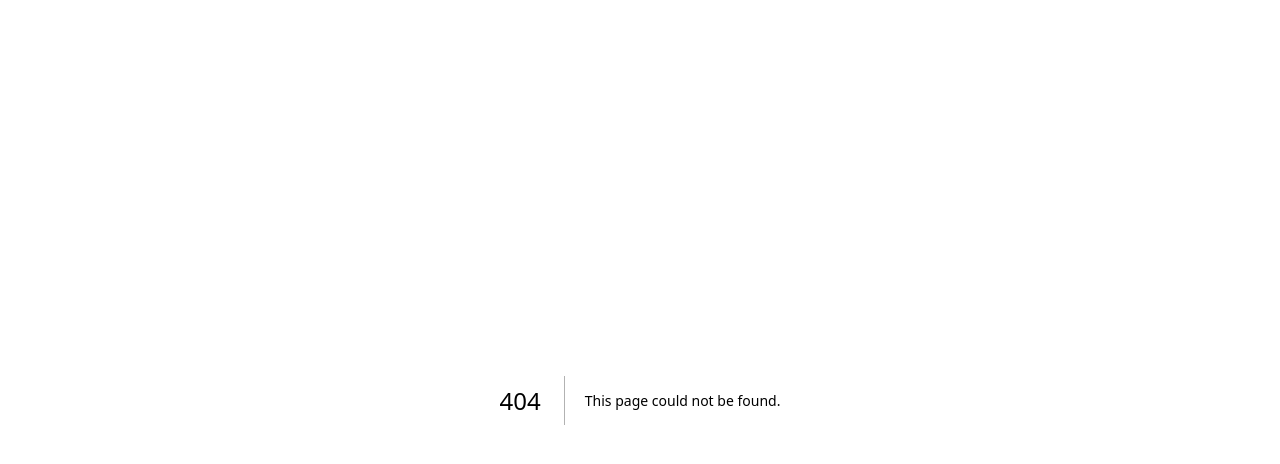
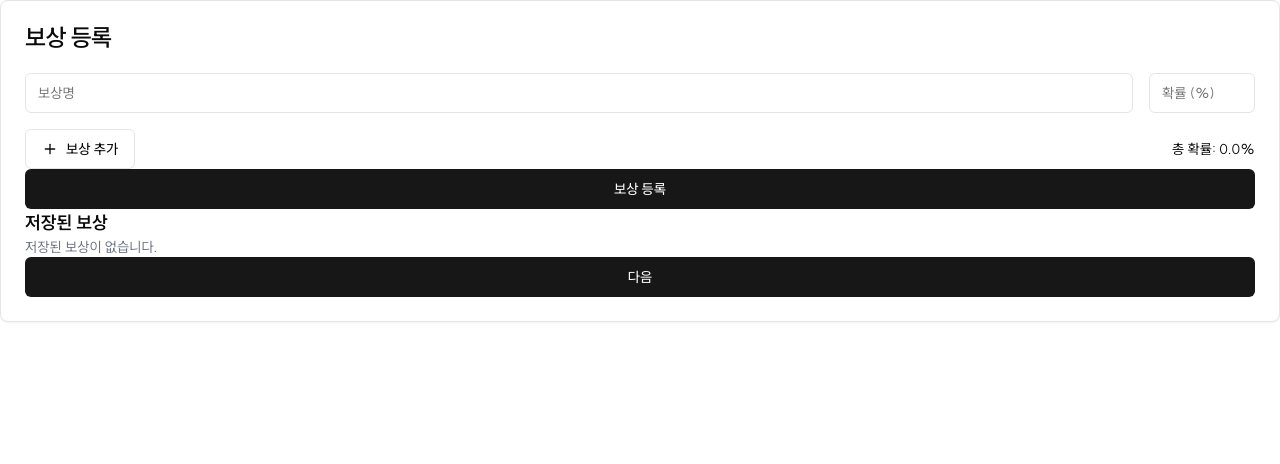
Before and after one commit to kim-taewoo/surveygacha, a Next.js app: page /new/reward in a window 1280 px wide. Before the commit this address had no page. Shown: the top 464 px of the page. Built offline with nearby package versions, Linux system fonts and the light colour scheme.

Commit message:
fix: pr 피드백 반영

```diff
--- a/src/app/(admin)/admin/link/page.tsx
+++ /dev/null
@@ -1,132 +0,0 @@
-// 링크 생성 페이지
-"use client";
-
-import { Copy } from "lucide-react";
-import { useRouter } from "next/navigation";
-import { useEffect, useState } from "react";
-
-import { Button } from "@/components/ui/button";
-import { getSupabaseBrowserClient } from "@/lib/supabase/client";
-
-interface Reward {
-  survey_id: number;
-  gacha_id: number;
-  possibility: boolean;
-}
-
-interface LinkPageProps {
-  defaultId?: string;
-}
-
-const LinkPage = ({ defaultId = "survey" }: LinkPageProps) => {
-  const router = useRouter();
-  const supabase = getSupabaseBrowserClient();
-
-  const [id, setId] = useState<string>(defaultId);
-  const [rewards, setRewards] = useState<Reward[]>([]);
-
-  const fetchRewards = async () => {
-    try {
-      const { data, error } = await supabase
-        .from("rewards")
-        .select("*");
-
-      // data가 null일 수 있으므로 빈 배열을 기본값으로 설정
-      setRewards(data as Reward[] || []);
-    }
-    catch (error) {
-      console.log("reward 조회 에러:", error);
-    }
-  };
-
-  const handleCopyLink = async () => {
-    try {
-      await navigator.clipboard.writeText(id);
-      alert("링크가 복사되었습니다");
-    }
-    catch (error) {
-      console.log("링크 복사 에러:", error);
-      alert("링크 복사 중 오류가 발생했습니다");
-    }
-  };
-
-  // 컴포넌트 마운트 시 데이터 조회
-  useEffect(() => {
-    fetchRewards();
-  }, []);
-
-  const onClickLink = () => {
-    // 이동 링크 수정하기
-    router.push("/");
-  };
-
-  // // 데이터 추가 함수
-  // const addReward = async (newReward) => {
-  //   try {
-  //     const { data, error } = await supabase
-  //       .from("rewards")
-  //       .insert([
-  //         {
-  //           survey_id: newReward.survey_id,
-  //           gacha_id: newReward.gacha_id,
-  //           possibility: newReward.possibility,
-  //         },
-  //       ])
-  //       .select();
-
-  //     if (error) throw error;
-
-  //     // 데이터 추가 후 목록 새로고침
-  //     fetchRewards();
-  //   }
-  //   catch (error) {
-  //     setError(error.message);
-  //   }
-  // };
-
-  return (
-    <div className="container mx-auto max-w-2xl p-8">
-      <div className="space-y-6 rounded-lg bg-white p-6 shadow-md">
-        <div className="flex items-center justify-between gap-4 rounded-lg bg-gray-50 p-4">
-          <p className="flex-1 truncate text-gray-600">
-            {id || "생성된 링크가 없습니다"}
-          </p>
-          <Button
-            variant="outline"
-            size="sm"
-            onClick={handleCopyLink}
-            className="flex items-center gap-2"
-          >
-            <Copy className="size-4" />
-            복사하기
-          </Button>
-        </div>
-
-        <Button onClick={onClickLink} className="w-full">
-          생성된 링크로 이동하기
-        </Button>
-
-        {/* 데이터 목록 표시 */}
-        <ul>
-          {rewards.map(reward => (
-            <li key={`${reward.survey_id}-${reward.gacha_id}`}>
-              Survey ID:
-              {" "}
-              {reward.survey_id}
-              ,
-              Gacha ID:
-              {" "}
-              {reward.gacha_id}
-              ,
-              Possibility:
-              {" "}
-              {reward.possibility ? "Yes" : "No"}
-            </li>
-          ))}
-        </ul>
-      </div>
-    </div>
-  );
-};
-
-export default LinkPage;
--- a/src/app/(admin)/admin/product/page.tsx
+++ /dev/null
@@ -1,8 +0,0 @@
-// 상품등록 및 확률 설정 페이지
-
-import { ProductContainer } from "@/features/product/components/product-container";
-
-const ProductPage = () => {
-  return <ProductContainer />;
-};
-export default ProductPage;
--- /dev/null
+++ b/src/app/new/link/page.tsx
@@ -0,0 +1,44 @@
+// 링크 생성 페이지
+"use client";
+
+import { useEffect, useState } from "react";
+
+import { LinkContainer } from "@/features/link/components/linkContainer";
+import { getSupabaseBrowserClient } from "@/lib/supabase/client";
+
+export interface Reward {
+  survey_id: number;
+  gacha_id: number;
+  possibility: boolean;
+}
+
+const LinkPage = () => {
+  const supabase = getSupabaseBrowserClient();
+
+  const [rewards, setRewards] = useState<Reward[]>([]);
+
+  const fetchRewards = async () => {
+    try {
+      const { data } = await supabase
+        .from("rewards")
+        .select("*");
+
+      // data가 null일 수 있으므로 빈 배열을 기본값으로 설정
+      setRewards(data as Reward[] || []);
+    }
+    catch (error) {
+      console.error("reward 조회 에러:", error);
+    }
+  };
+
+  // 컴포넌트 마운트 시 데이터 조회
+  useEffect(() => {
+    fetchRewards();
+  }, []);
+
+  return (
+    <LinkContainer rewards={rewards} />
+  );
+};
+
+export default LinkPage;
--- /dev/null
+++ b/src/app/new/reward/page.tsx
@@ -0,0 +1,8 @@
+// 상품등록 및 확률 설정 페이지
+
+import { RewardContainer } from "@/features/reward/components/rewardContainer";
+
+const RewardPage = () => {
+  return <RewardContainer />;
+};
+export default RewardPage;
--- /dev/null
+++ b/src/features/link/components/linkContainer.tsx
@@ -0,0 +1,73 @@
+import { Copy } from "lucide-react";
+import { useRouter } from "next/navigation";
+
+import { Reward } from "@/app/new/link/page";
+import { Button } from "@/components/ui/button";
+
+const defaultId = "survey";
+
+export const LinkContainer = ({ rewards }: { rewards: Reward[] }) => {
+  const router = useRouter();
+
+  const id = defaultId;
+
+  const onCopyLinkClick = async () => {
+    try {
+      await navigator.clipboard.writeText(id);
+      alert("링크가 복사되었습니다");
+    }
+    catch (error) {
+      console.error("링크 복사 에러:", error);
+      alert("링크 복사 중 오류가 발생했습니다");
+    }
+  };
+  return (
+    <div className="container mx-auto max-w-2xl p-8">
+      <div className="space-y-6 rounded-lg bg-white p-6 shadow-md">
+        <div className="flex items-center justify-between gap-4 rounded-lg bg-gray-50 p-4">
+          <p className="flex-1 truncate text-gray-600">
+            {id || "생성된 링크가 없습니다"}
+          </p>
+          <Button
+            variant="outline"
+            size="sm"
+            onClick={onCopyLinkClick}
+            className="flex items-center gap-2"
+          >
+            <Copy className="size-4" />
+            복사하기
+          </Button>
+        </div>
+
+        <Button
+          onClick={() => {
+          // 이동 링크 수정하기
+            router.push("/");
+          }}
+          className="w-full"
+        >
+          생성된 링크로 이동하기
+        </Button>
+
+        {/* 데이터 목록 표시 */}
+        <ul>
+          {rewards.map(reward => (
+            <li key={`${reward.survey_id}-${reward.gacha_id}`}>
+              Survey ID:
+              {" "}
+              {reward.survey_id}
+              ,
+              Gacha ID:
+              {" "}
+              {reward.gacha_id}
+              ,
+              Possibility:
+              {" "}
+              {reward.possibility ? "Yes" : "No"}
+            </li>
+          ))}
+        </ul>
+      </div>
+    </div>
+  );
+};
--- a/src/features/mypage/components/admin-container.tsx
+++ /dev/null
@@ -1,3 +0,0 @@
-export const AdminUserContainer = () => {
-  return <>공급자 마이페이지</>;
-};
--- a/src/features/product/components/product-container.tsx
+++ b/src/features/reward/components/rewardContainer.tsx
@@ -2,75 +2,73 @@
 
 import { Plus, Trash2 } from "lucide-react";
 import { useRouter } from "next/navigation";
-import { useState } from "react";
+import { useEffect, useState } from "react";
 
 import { Button } from "@/components/ui/button";
 import { Card, CardHeader, CardTitle, CardContent } from "@/components/ui/card";
 import { Input } from "@/components/ui/input";
 
-type Prize = {
+type Reward = {
   name: string;
   probability: string;
 };
 
-export const ProductContainer = () => {
+export const RewardContainer = () => {
   const router = useRouter();
 
-  const [prizes, setPrizes] = useState<Prize[]>([
+  const [rewards, setRewards] = useState<Reward[]>([
     { name: "", probability: "" },
   ]);
 
-  const [savedPrizes, setSavedPrizes] = useState<Prize[]>(() => {
-    // 로컬 스토리지에서 저장된 값 가져오기
-    // 수정 필요
-    const storedPrizes = localStorage.getItem("savedPrizes");
-    return storedPrizes ? JSON.parse(storedPrizes) : [];
-  });
+  const [savedRewards, setSavedRewards] = useState<Reward[]>([]);
 
-  const addPrize = () => {
-    setPrizes([...prizes, { name: "", probability: "" }]);
+  useEffect(() => {
+    const storedRewards = localStorage.getItem("savedRewards");
+    if (storedRewards) {
+      setSavedRewards(JSON.parse(storedRewards));
+    }
+  }, []);
+
+  const addReward = () => {
+    setRewards([...rewards, { name: "", probability: "" }]);
   };
 
-  const removePrize = (index: number) => {
-    setPrizes(prizes.filter((_, i) => i !== index));
+  const removeReward = (index: number) => {
+    setRewards(rewards.filter((_, i) => i !== index));
   };
 
-  const updatePrize = (index: number, field: keyof Prize, value: string) => {
-    const newPrizes = [...prizes];
-    newPrizes[index][field] = value;
-    setPrizes(newPrizes);
+  const updateReward = (index: number, field: keyof Reward, value: string) => {
+    const newRewards = [...rewards];
+    newRewards[index][field] = value;
+    setRewards(newRewards);
   };
 
-  const handleSubmit = (e: React.FormEvent) => {
+  const onSubmit = (e: React.FormEvent) => {
     e.preventDefault();
-    // console.log("등록된 상품:", prizes);
-
-    // 로컬 스토리지에 저장
-    // 수정 필요
-    localStorage.setItem("savedPrizes", JSON.stringify(prizes));
-    setSavedPrizes(prizes); // 저장된 값 상태 업데이트
-    setPrizes([{ name: "", probability: "" }]); // 입력 필드 초기화
+    localStorage.setItem("savedRewards", JSON.stringify(rewards));
+    setSavedRewards(rewards);
+    setRewards([{ name: "", probability: "" }]);
   };
 
-  const totalProbability = prizes.reduce((sum, prize) => {
-    const prob = parseFloat(prize.probability) || 0;
+  const totalProbability = rewards.reduce((sum, reward) => {
+    const prob = parseFloat(reward.probability) || 0;
     return sum + prob;
   }, 0);
 
   return (
     <Card className="mx-auto w-full max-w-2xl">
       <CardHeader>
-        <CardTitle>상품 등록</CardTitle>
+        <CardTitle>보상 등록</CardTitle>
       </CardHeader>
       <CardContent>
-        <form onSubmit={handleSubmit}>
-          {prizes.map((prize, index) => (
+        <form onSubmit={onSubmit}>
+          {rewards.map((reward, index) => (
             <div key={index} className="mb-4 flex gap-4">
               <div className="flex-1">
                 <Input
-                  placeholder="상품명"
-                  value={prize.name}
-                  onChange={e => updatePrize(index, "name", e.target.value)}
+                  placeholder="보상명"
+                  value={reward.name}
+                  onChange={e => updateReward(index, "name", e.target.value)}
                   className="w-full"
                 />
               </div>
@@ -78,21 +76,21 @@ export const ProductContainer = () => {
                 <Input
                   type="number"
                   placeholder="확률 (%)"
-                  value={prize.probability}
+                  value={reward.probability}
                   onChange={e =>
-                    updatePrize(index, "probability", e.target.value)}
+                    updateReward(index, "probability", e.target.value)}
                   min="0"
                   max="100"
                   step="0.1"
                   className="w-full"
                 />
               </div>
-              {prizes.length > 1 && (
+              {rewards.length > 1 && (
                 <Button
                   type="button"
                   variant="destructive"
                   size="icon"
-                  onClick={() => removePrize(index)}
+                  onClick={() => removeReward(index)}
                 >
                   <Trash2 className="size-4" />
                 </Button>
@@ -104,11 +102,11 @@ export const ProductContainer = () => {
             <Button
               type="button"
               variant="outline"
-              onClick={addPrize}
+              onClick={addReward}
               className="flex items-center gap-2"
             >
               <Plus className="size-4" />
-              상품 추가
+              보상 추가
             </Button>
             <div className="text-sm">
               총 확률:
@@ -119,24 +117,24 @@ export const ProductContainer = () => {
           </div>
 
           <Button type="submit" className="mt-6 w-full">
-            상품 등록
+            보상 등록
           </Button>
         </form>
 
-        {/* 저장된 상품 목록 표시 */}
+        {/* 저장된 보상 목록 표시 */}
         <div className="mt-8">
-          <h2 className="text-lg font-bold">저장된 상품</h2>
-          {savedPrizes.length === 0
+          <h2 className="text-lg font-bold">저장된 보상</h2>
+          {savedRewards.length === 0
             ? (
-              <p className="text-sm text-gray-500">저장된 상품이 없습니다.</p>
+              <p className="text-sm text-gray-500">저장된 보상이 없습니다.</p>
             )
             : (
               <ul className="mt-4 space-y-2">
-                {savedPrizes.map((prize, index) => (
+                {savedRewards.map((reward, index) => (
                   <li key={index} className="flex justify-between">
-                    <span>{prize.name}</span>
+                    <span>{reward.name}</span>
                     <span>
-                      {prize.probability}
+                      {reward.probability}
                       %
                     </span>
                   </li>
```
Also changed, not shown: src/features/mypage/components/user-container.tsx (deleted, +0 -11 lines), 1 other file (tests, documents, lock files or other folders).
